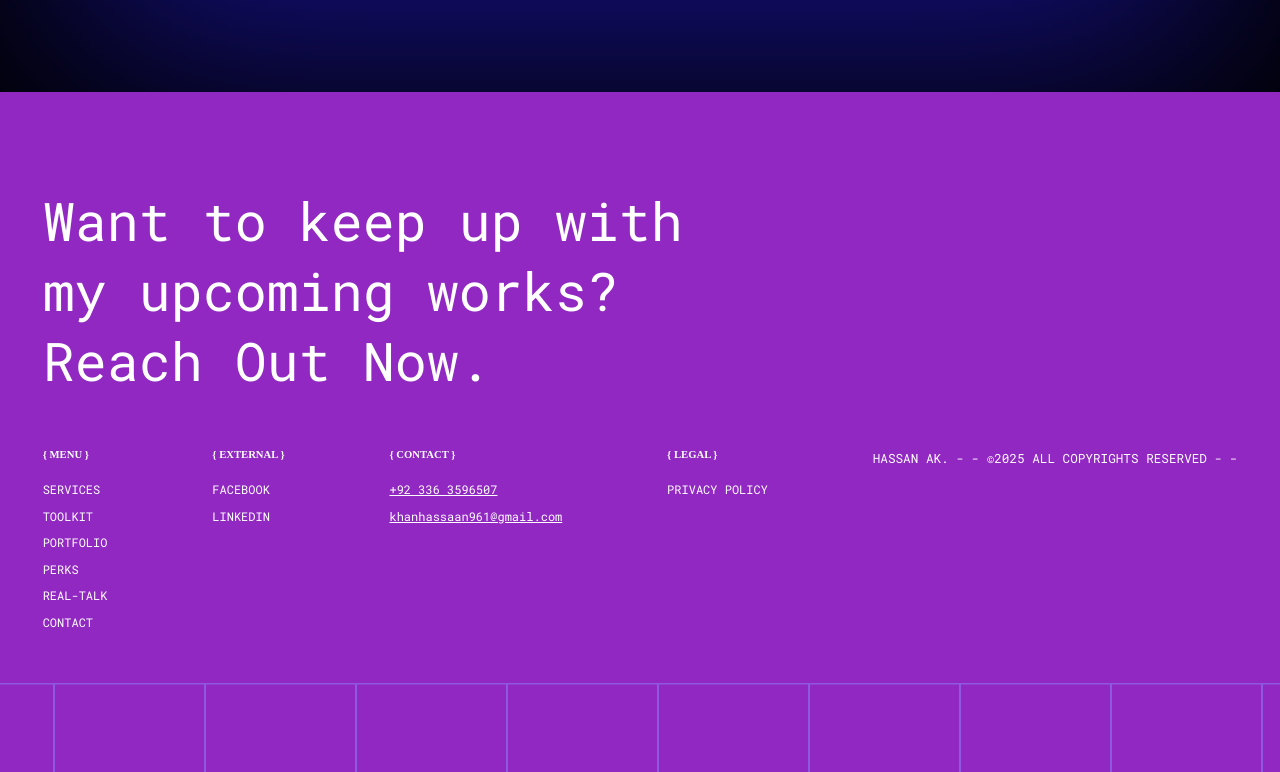
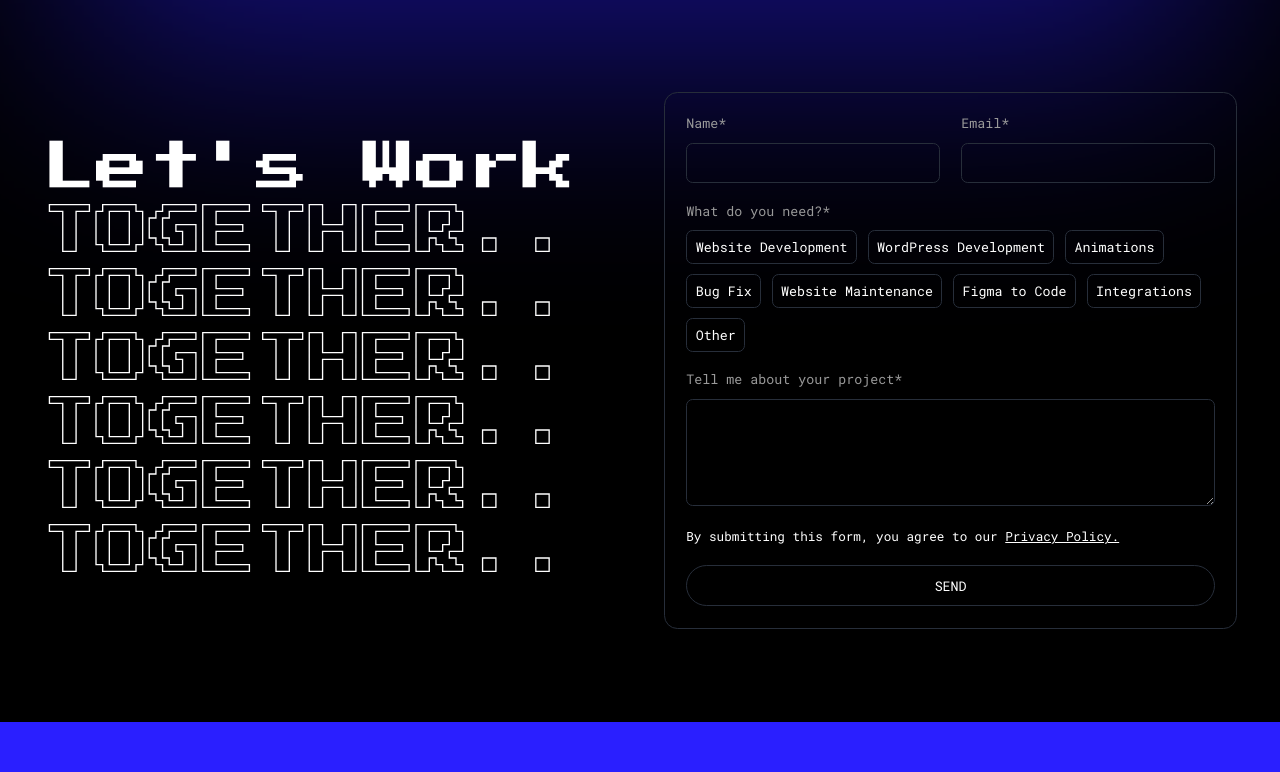
Before and after one commit to hakhan1999/HassanAK-Portfolio, a React (Vite) app: page / in a window 1280 px wide. Shown: the part 6388-7160 px from the top of the page. Built offline with nearby package versions, Linux system fonts and the light colour scheme; a web font is replaced by a local one.

Commit message:
contact section completed

```diff
--- a/package.json
+++ b/package.json
@@ -10,6 +10,8 @@
     "preview": "vite preview"
   },
   "dependencies": {
+    "@emailjs/browser": "^4.4.1",
+    "emailjs": "^4.0.3",
     "gsap": "^3.12.7",
     "matter-js": "^0.20.0",
     "react": "^18.3.1",
--- a/src/App.jsx
+++ b/src/App.jsx
@@ -10,6 +10,7 @@ import RealTalk from "./components/RealTalk";
 import Clock from "./components/Clock";
 import Perks from "./components/Perks";
 import Portfolio from "./components/Portfolio";
+import Contact from "./components/Contact";
 
 const App = () => {
   return (
@@ -24,6 +25,7 @@ const App = () => {
       <Numbers />
       <RealTalk />
       <Clock />
+      <Contact />
       <Footer />
     </>
   );
--- /dev/null
+++ b/src/components/Contact.jsx
@@ -0,0 +1,128 @@
+import React, { useRef, useState } from "react";
+import "../styles/Contact.css";
+import emailjs from "@emailjs/browser";
+import { Link } from "react-router-dom";
+
+const Contact = () => {
+  const form = useRef();
+  const [statusMessage, setStatusMessage] = useState("");
+  const [statusType, setStatusType] = useState(""); // "success" or "error"
+  const [selectedServices, setSelectedServices] = useState([]);
+
+  const handleCheckboxChange = (e) => {
+    const { value, checked } = e.target;
+    setSelectedServices((prev) =>
+      checked ? [...prev, value] : prev.filter((service) => service !== value)
+    );
+  };
+
+  const sendEmail = async (e) => {
+    e.preventDefault();
+
+    const formData = new FormData(form.current);
+    const name = formData.get("name");
+    const email = formData.get("email");
+    const message = formData.get("message");
+
+    if (!name || !email || !message || selectedServices.length === 0) {
+      setStatusMessage(
+        "Please fill in all required fields and select at least one service."
+      );
+      setStatusType("error");
+      return;
+    }
+
+    try {
+      await emailjs.sendForm(
+        import.meta.env.VITE_EMAILJS_SERVICE_ID,
+        import.meta.env.VITE_EMAILJS_TEMPLATE_ID,
+        form.current,
+        import.meta.env.VITE_EMAILJS_PUBLIC_KEY
+      );
+      setStatusMessage("Message sent successfully!");
+      setStatusType("success");
+      form.current.reset();
+      setSelectedServices([]);
+    } catch (error) {
+      setStatusMessage("Failed to send message. Please try again.");
+      setStatusType("error");
+    }
+  };
+
+  return (
+    <section className="contact-sec container bottom-padded" id="contact">
+      <div className="wrapper">
+        <div className="content-col">
+          <h2>Let's Work</h2>
+          {[...Array(6)].map((_, index) => (
+            <h2 key={index} className="masked">
+              together..
+            </h2>
+          ))}
+        </div>
+        <div className="form-col">
+          <form ref={form} onSubmit={sendEmail}>
+            <div className="form-wrapper">
+              <div className="form-row twoCol">
+                <div className="input">
+                  <label>Name*</label>
+                  <input type="text" name="name" required />
+                </div>
+                <div className="input">
+                  <label>Email*</label>
+                  <input type="email" name="email" required />
+                </div>
+              </div>
+              <div className="form-row">
+                <label>What do you need?*</label>
+                <div className="checkboxes-wrapper">
+                  {[
+                    "Website Development",
+                    "WordPress Development",
+                    "Animations",
+                    "Bug Fix",
+                    "Website Maintenance",
+                    "Figma to Code",
+                    "Integrations",
+                    "Other",
+                  ].map((service, index) => (
+                    <label className="checkbox" key={index}>
+                      <input
+                        type="checkbox"
+                        name="services"
+                        value={service}
+                        checked={selectedServices.includes(service)}
+                        onChange={handleCheckboxChange}
+                      />
+                      <span>{service}</span>
+                    </label>
+                  ))}
+                </div>
+              </div>
+              <div className="form-row">
+                <label>Tell me about your project*</label>
+                <textarea className="textArea" name="message" required></textarea>
+              </div>
+              <div className="form-row">
+                <p>
+                  By submitting this form, you agree to our{" "}
+                  <Link to="/privacy-policy/">Privacy Policy.</Link>
+                </p>
+              </div>
+              <div className="form-row submit">
+                <input type="submit" value="Send" />
+              </div>
+              {statusMessage && (
+                <p className={`status-message ${statusType}`}>
+                  {statusMessage}
+                </p>
+              )}
+            </div>
+          </form>
+        </div>
+      </div>
+    </section>
+  );
+};
+
+export default Contact;
--- /dev/null
+++ b/src/styles/Contact.css
@@ -0,0 +1,185 @@
+.contact-sec .wrapper {
+    display: flex;
+    justify-content: space-between;
+    align-items: center;
+}
+
+.contact-sec .wrapper .content-col,
+.contact-sec .wrapper .form-col {
+    width: 48%;
+}
+
+.contact-sec .wrapper .content-col h2.masked {
+    text-transform: uppercase;
+    -webkit-text-stroke: 0.125rem white;
+    -webkit-background-clip: unset;
+    background-clip: unset;
+    color: transparent;
+}
+
+.contact-sec .wrapper .form-col {
+    border: 0.094rem solid var(--border-color);
+    border-radius: 1.25rem;
+    padding: 2rem;
+}
+
+.form-col .form-row.twoCol {
+    display: flex;
+    align-items: center;
+    gap: 1rem;
+    justify-content: space-between;
+}
+
+.form-col .form-row.twoCol .input {
+    width: 48%;
+    display: flex;
+    flex-direction: column;
+}
+
+.form-col .form-row>label {
+    font-size: 1.25rem;
+    color: var(--grey);
+    margin-bottom: 1rem;
+    display: block;
+}
+
+.form-col .form-row .input label {
+    font-size: 1.25rem;
+    color: var(--grey);
+    margin-bottom: 1rem;
+    display: block;
+}
+
+.form-col .form-row.twoCol input {
+    background: transparent;
+    border: 0.094rem solid var(--border-color);
+    height: 3.75rem;
+    border-radius: 0.625rem;
+    color: var(--grey);
+    font-size: 1.25rem;
+    font-family: 'Roboto Mono';
+    padding: 0 1rem;
+    transition: all 0.4s ease-out;
+}
+
+.contact-sec .wrapper .form-col .form-wrapper {
+    display: flex;
+    flex-direction: column;
+    gap: 1.75rem;
+}
+
+.form-col .form-row input:focus-visible,
+.form-col .form-row textarea:focus-visible {
+    outline: none !important;
+    border-color: #525d6f;
+}
+
+.checkboxes-wrapper {
+    display: flex;
+    gap: 1rem;
+    flex-wrap: wrap;
+}
+
+.checkbox {
+    display: flex;
+    align-items: center;
+    cursor: pointer;
+    gap: 1rem;
+    width: fit-content;
+}
+
+.checkbox input[type="checkbox"] {
+    appearance: none;
+    position: absolute;
+    width: 0;
+    height: 0;
+}
+
+.checkbox span {
+    display: inline-block;
+    padding: .63rem .789rem;
+    border: 0.094rem solid var(--border-color);
+    border-radius: 0.625rem;
+    cursor: pointer;
+    transition: all 0.4s ease-out;
+    font-size: 1.25rem;
+}
+
+.checkbox input[type="checkbox"]:checked+span {
+    background-color: var(--blue);
+    color: white;
+    border-color: var(--blue);
+}
+
+.textArea {
+    background: transparent;
+    border: 0.094rem solid var(--border-color);
+    border-radius: 0.625rem;
+    color: var(--grey);
+    font-size: 1.25rem;
+    font-family: 'Roboto Mono';
+    padding: 1rem;
+    height: 10rem;
+    transition: all 0.4s ease-out;
+    width: 100%;
+}
+
+.form-row p a {
+    text-decoration: underline;
+}
+
+.submit {
+    width: 100%;
+    padding: 1rem 2rem;
+    display: flex;
+    align-items: center;
+    justify-content: center;
+    text-transform: uppercase;
+    font-size: var(--para-size);
+    border: 0.094rem solid var(--border-color);
+    border-radius: 3.125rem;
+    position: relative;
+    z-index: 1;
+    background: transparent;
+    font-family: 'Roboto Mono';
+    color: white;
+    cursor: pointer;
+}
+
+.submit input {
+    background: transparent;
+    color: white;
+    font-size: 1.25rem;
+    font-family: 'Roboto Mono';
+    border: none;
+    text-transform: uppercase;
+    cursor: pointer;
+    width: 100%;
+    height: 100%;
+}
+
+.submit:before {
+    content: '';
+    background-image: radial-gradient(circle, #2a1fffb3, #5b185980);
+    width: 100%;
+    height: 100%;
+    position: absolute;
+    left: 0;
+    top: 0;
+    border-radius: 3.125rem;
+    opacity: 0;
+    transition: all 0.4s ease-out;
+    z-index: -1;
+}
+
+.submit:hover:before {
+    opacity: 1;
+}
+
+p.status-message.success {
+    color: var(--green);
+}
+
+p.status-message.error {
+    color: red;
+}
--- a/src/styles/Footer.css
+++ b/src/styles/Footer.css
@@ -1,6 +1,6 @@
 footer {
     padding-top: 8.75rem;
-    background: var(--purple);
+    background: var(--blue);
 }
 
 footer .tag {
--- a/src/styles/Portfolio.css
+++ b/src/styles/Portfolio.css
@@ -19,7 +19,7 @@
     padding-bottom: 1.875rem;
     border-radius: 1.125rem;
     margin-bottom: -1.875rem;
-    border: 0.063rem solid var(--border-color);
+    border: 0.094rem solid var(--border-color);
     background: black;
 }
 
@@ -208,7 +208,7 @@
     content: '';
     position: absolute;
     bottom: -1.25rem;
-    height: 0.063rem;
+    height: 0.094rem;
     width: 100%;
     background: var(--border-color);
 }
@@ -241,11 +241,12 @@
 
 .portfolio-popup>.wrapper {
     margin: 0 4rem;
-    border: 0.063rem solid var(--border-color);
+    border: 0.094rem solid var(--border-color);
     border-radius: 1.25rem;
     overflow-y: scroll;
     height: calc(100vh - 15rem);
     background: black;
+    padding-right: 1rem;
 }
 
 .portfolio-popup .btn-wrapper button {
```
Also changed, not shown: 2 other files (tests, documents, lock files or other folders).
